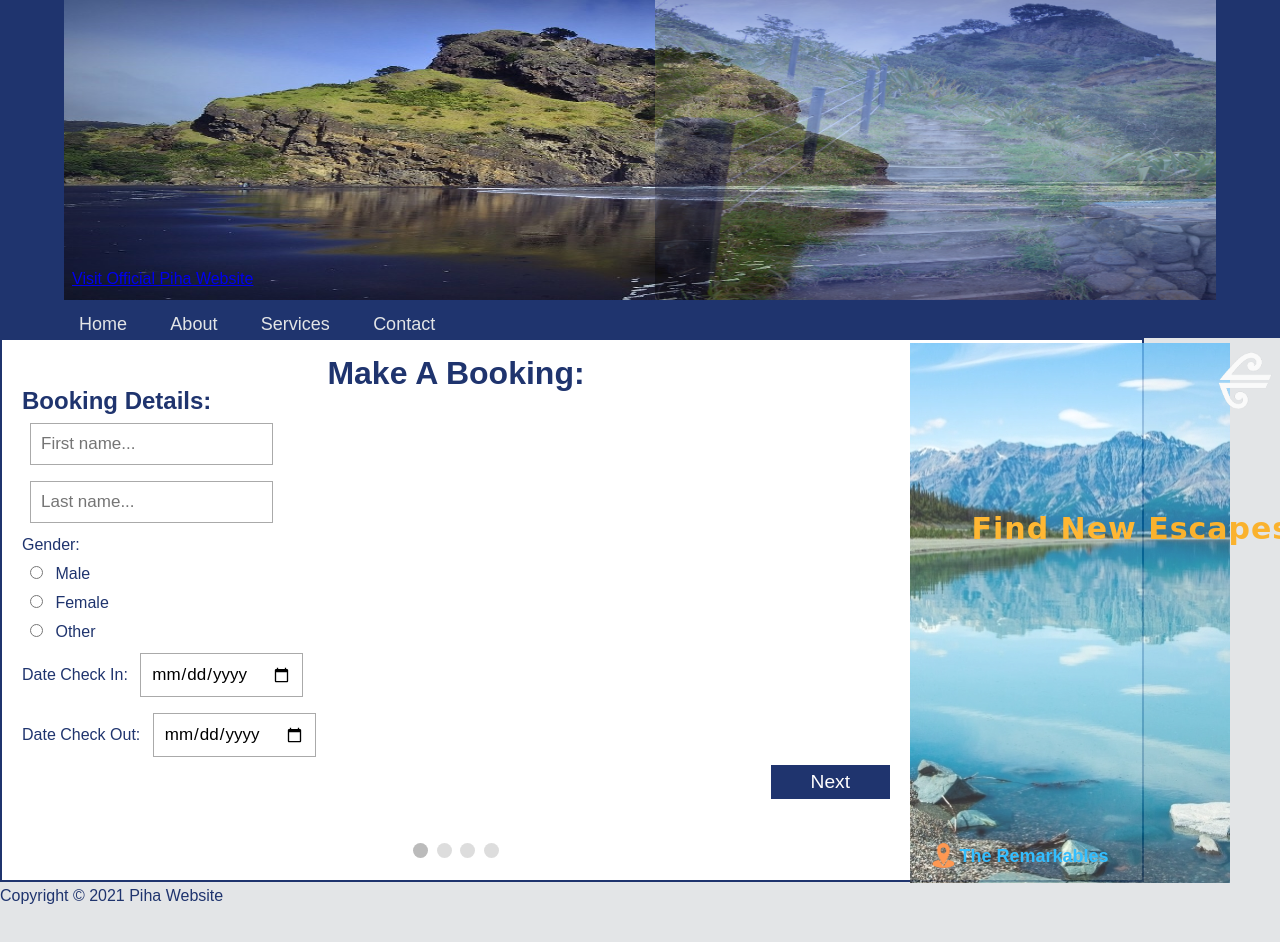
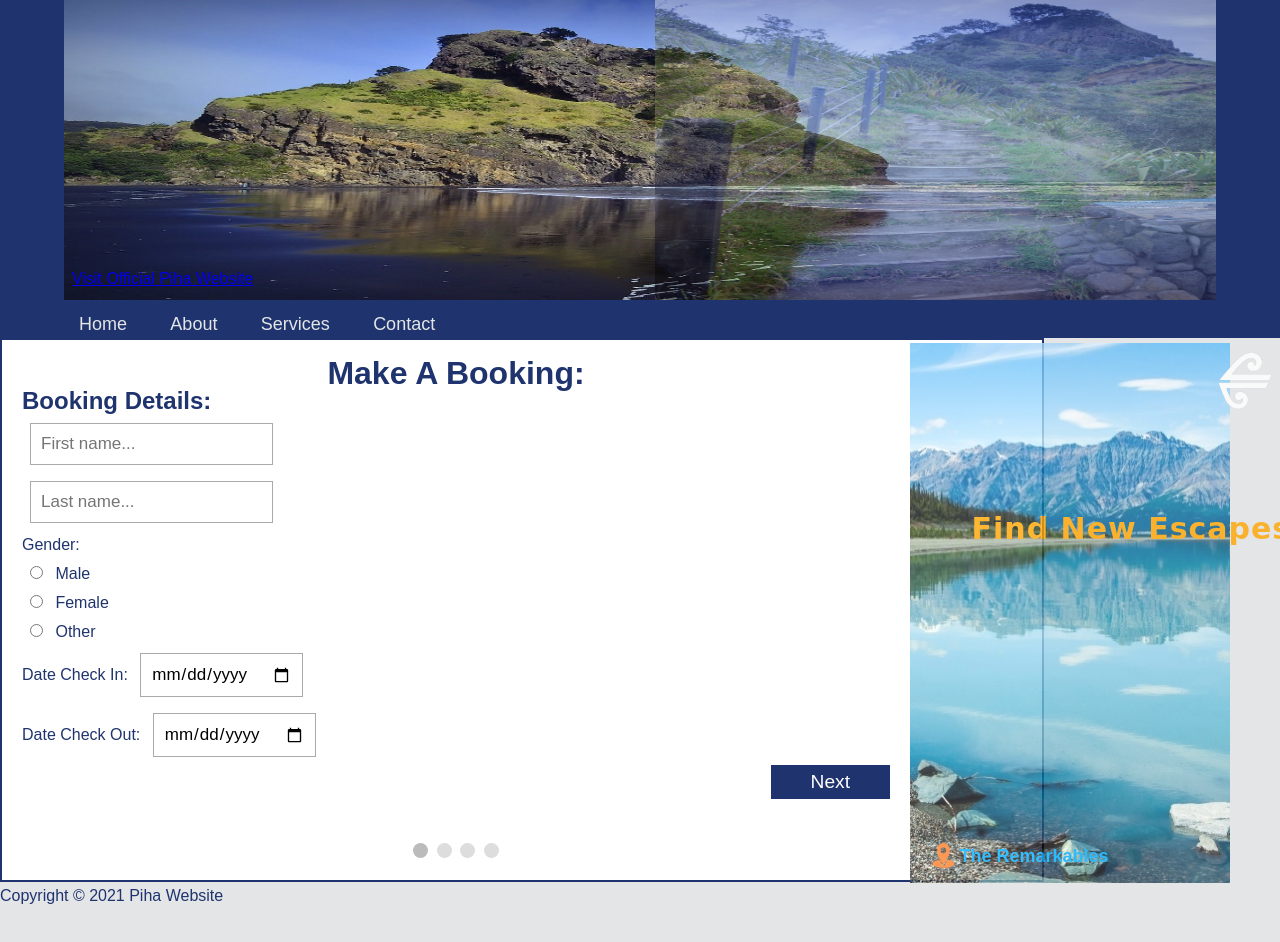
Before and after one commit to imsunny18/imsunny18.github.io, a plain HTML site: page Final Submission/index.html in a window 1280 px wide. Drawn offline with Linux system fonts and the light colour scheme.

Commit message:
formchange

```diff
--- a/Final Submission/indexstyle.css
+++ b/Final Submission/indexstyle.css
@@ -325,7 +325,7 @@ body{
 #myform{
     padding: 20px;
     border: 2px solid rgb(31, 52, 110);
-    width: 1100px;
+    width: 1000px;
     height: 500px;
     -webkit-background-composite: border;
     background-color: #ffffff;
```
Also changed, not shown: Final Submission/images/Vimage1.jpg (deleted), Final Submission/images/Vimage2.jpg (deleted), Final Submission/images/Vimage3.jpg (deleted).
